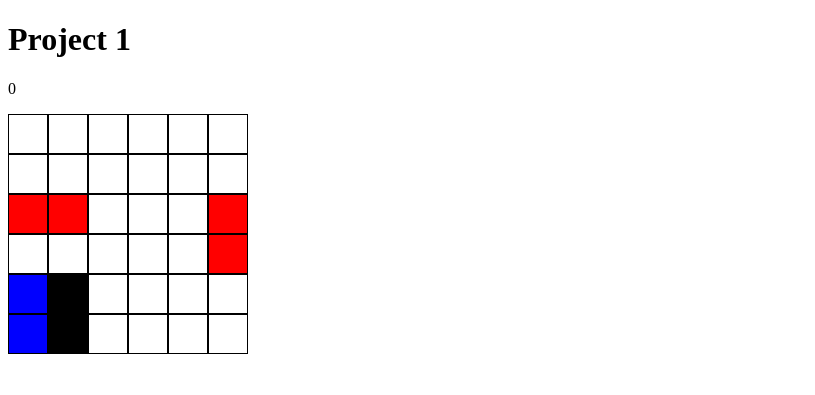
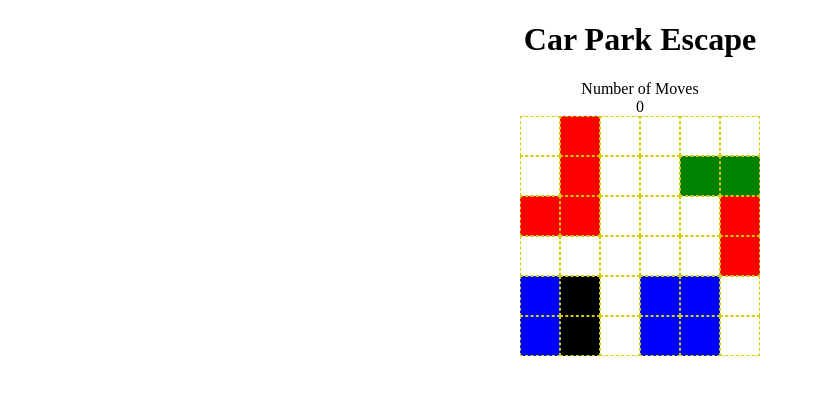
Before and after one commit to Wardrt/wdi-project-1, a PHP site: page /home.html in a window 1280 px wide. Shown: the top 395 px of the page, without its empty margins (0-815 px from the left). Run offline with PHP 8.4, Linux system fonts and the light colour scheme.

Commit message:
Some basic styling added to get the general idea of where I am going.

```diff
--- a/css/style.css
+++ b/css/style.css
@@ -1,40 +1,26 @@
+div {
+  text-align: center;
+}
+
 ul {
+  margin: 0 auto;
   padding: 0;
   width: 240px;
   height: 240px;
+  border: 25px;
+  border-image: url(../images/border.jpg) 25% repeat;
 }
 
 li {
   width: 38px;
   height: 38px;
-  border: 1px solid black;
+  border: 1px dashed #CDCD00;
   list-style: none;
   float: left;
   text-align: center;
   line-height: 38px;
 }
 
-.border {
-  border: 1px dotted black;
-  background: darkgrey;
+h1 {
+  text-align: center;
 }
-
-#main_car {
-  background: black;
-}
-
-.exit {
-  background: yellow;
-}
-
-#red_lorry {
-  background: red;
-}
-
-#green_car {
-  background: green;
-}
-
-#blue_car {
-  background: blue;
-}
--- a/home.html
+++ b/home.html
@@ -7,86 +7,10 @@
   <script type="text/javascript" src="./js/app.js"></script>
 </head>
 <body>
-  <h1>Project 1</h1>
+  <h1>Car Park Escape</h1>
+  <div>Number of Moves</div>
   <div id="moves">0</div>
 
-
-
-
-
-
-
-
-
-
-
-
-  <!-- <ul>
-    <li class="border"></li>
-    <li class="border"></li>
-    <li class="border">Exit</li>
-    <li class="border"></li>
-    <li class="border"></li>
-    <li class="border"></li>
-    <li class="border"></li>
-    <li class="border"></li>
-    <li class="border"></li>
-    <li class="grid" id="red_lorry"></li>
-    <li class="grid" id="red_lorry"></li>
-    <li class="grid" id="red_lorry"></li>
-    <li class="grid" id="green_car"></li>
-    <li class="grid" id="green_car"></li>
-    <li class="grid"></li>
-    <li class="border"></li>
-    <li class="border"></li>
-    <li class="grid"></li>
-    <li class="grid"></li>
-    <li class="grid"></li>
-    <li class="grid" id="green_car"></li>
-    <li class="grid" id="green_car"></li>
-    <li class="grid"></li>
-    <li class="border"></li>
-    <li class="border"></li>
-    <li class="grid"></li>
-    <li class="grid"></li>
-    <li class="grid"></li>
-    <li class="grid" id="green_car"></li>
-    <li class="grid"></li>
-    <li class="grid"></li>
-    <li class="border"></li>
-    <li class="border"></li>
-    <li class="grid" id="red_lorry"></li>
-    <li class="grid" id="red_lorry"></li>
-    <li class="grid" id="red_lorry"></li>
-    <li class="grid" id="green_car"></li>
-    <li class="grid"></li>
-    <li class="grid"></li>
-    <li class="border"></li>
-    <li class="border"></li>
-    <li class="grid" id="green_car"></li>
-    <li class="grid" id="main_car"></li>
-    <li class="grid"></li>
-    <li class="grid"></li>
-    <li class="grid" id="blue_car"></li>
-    <li class="grid" id="blue_car"></li>
-    <li class="border"></li>
-    <li class="border"></li>
-    <li class="grid" id="green_car"></li>
-    <li class="grid" id="main_car"></li>
-    <li class="grid" id="blue_car"></li>
-    <li class="grid" id="blue_car"></li>
-    <li class="grid"></li>
-    <li class="grid"></li>
-    <li class="border"></li>
-    <li class="border"></li>
-    <li class="border"></li>
-    <li class="border"></li>
-    <li class="border"></li>
-    <li class="border"></li>
-    <li class="border"></li>
-    <li class="border"></li>
-    <li class="border"></li>
-  </ul> -->
 </body>
 </html>
 
--- a/js/app.js
+++ b/js/app.js
@@ -7,7 +7,7 @@ $(function(){
 
 var width        = 6;
 var carpark      = new Array(width*width);
-var numberOfCars = 3;
+var numberOfCars = 7;
 var alphabet     = "bcdefghijklmnopqrstuvwxyz";
 var cars         = [];
 var allCarSpaces = [];
@@ -75,7 +75,10 @@ function parkCars() {
       }
       flattenedCarSpaces = [].concat.apply([], flattenedCarSpaces);
 
-      if (flattenedCarSpaces.indexOf(carSpaces[0]) === -1 && flattenedCarSpaces.indexOf(carSpaces[1]) === -1) {
+      console.log("Impossible?", (car.orientation === "NS" && carSpaces[0] % width === 1 && carSpaces[1] % width === 1))
+
+      if (flattenedCarSpaces.indexOf(carSpaces[0]) === -1
+       && flattenedCarSpaces.indexOf(carSpaces[1]) === -1) {
         // Sort array for the orientation
         car.space = carSpaces.sort();
         parked = true;
```
Also changed, not shown: images/border.jpg (added), images/car_back_NS_1.gif (added), images/car_back_NS_2.gif (added), images/car_back_NS_3.gif (added), images/car_back_NS_main.gif (added), images/car_back_WE_1.gif (added), images/car_back_WE_2.gif (added), images/car_back_WE_3.gif (added), images/car_front_NS_1.gif (added), images/car_front_NS_2.gif (added), images/car_front_NS_3.gif (added), images/car_front_NS_main.gif (added), images/car_front_WE_1.gif (added), images/car_front_WE_2.gif (added), 1 more files.
